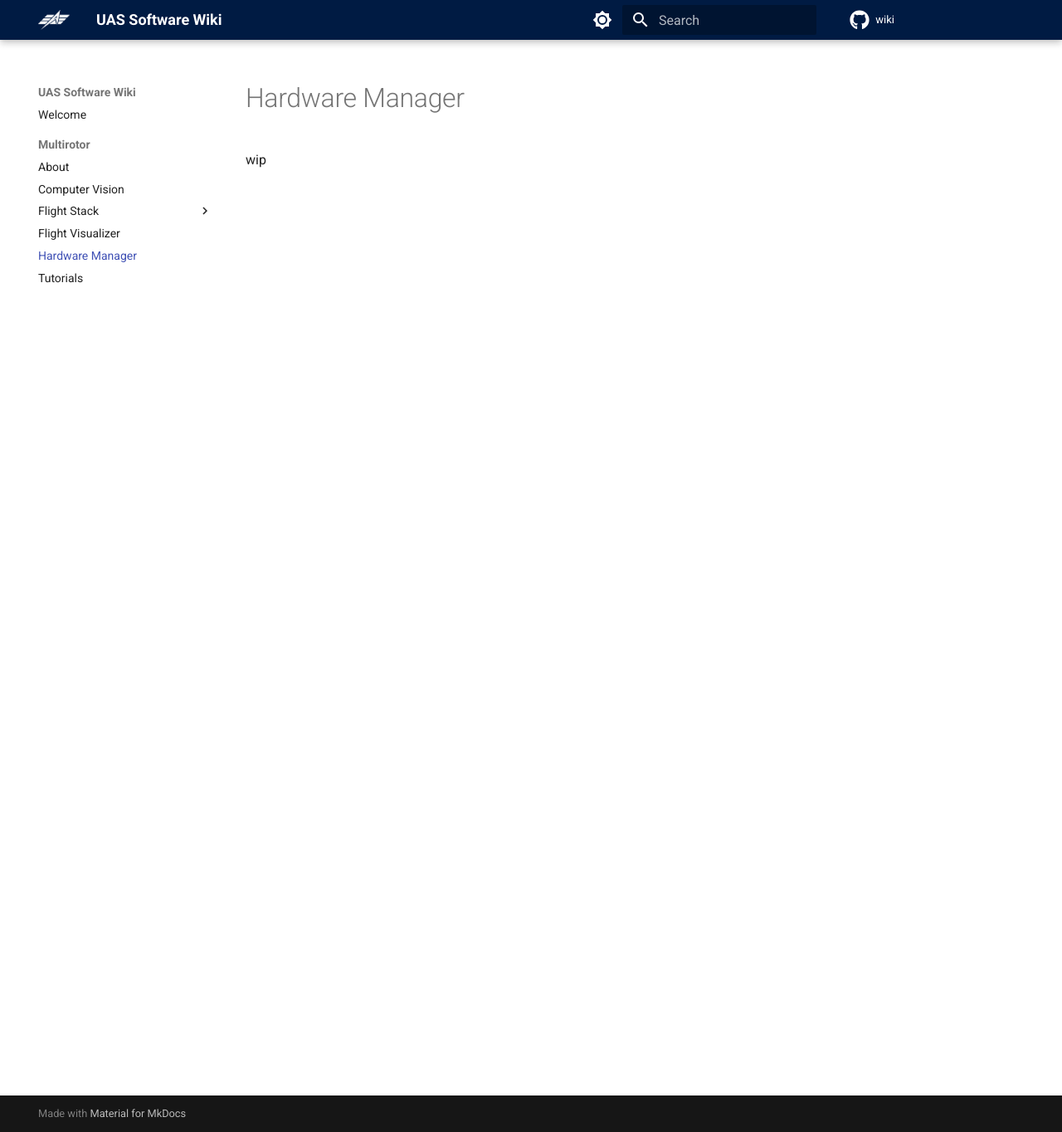
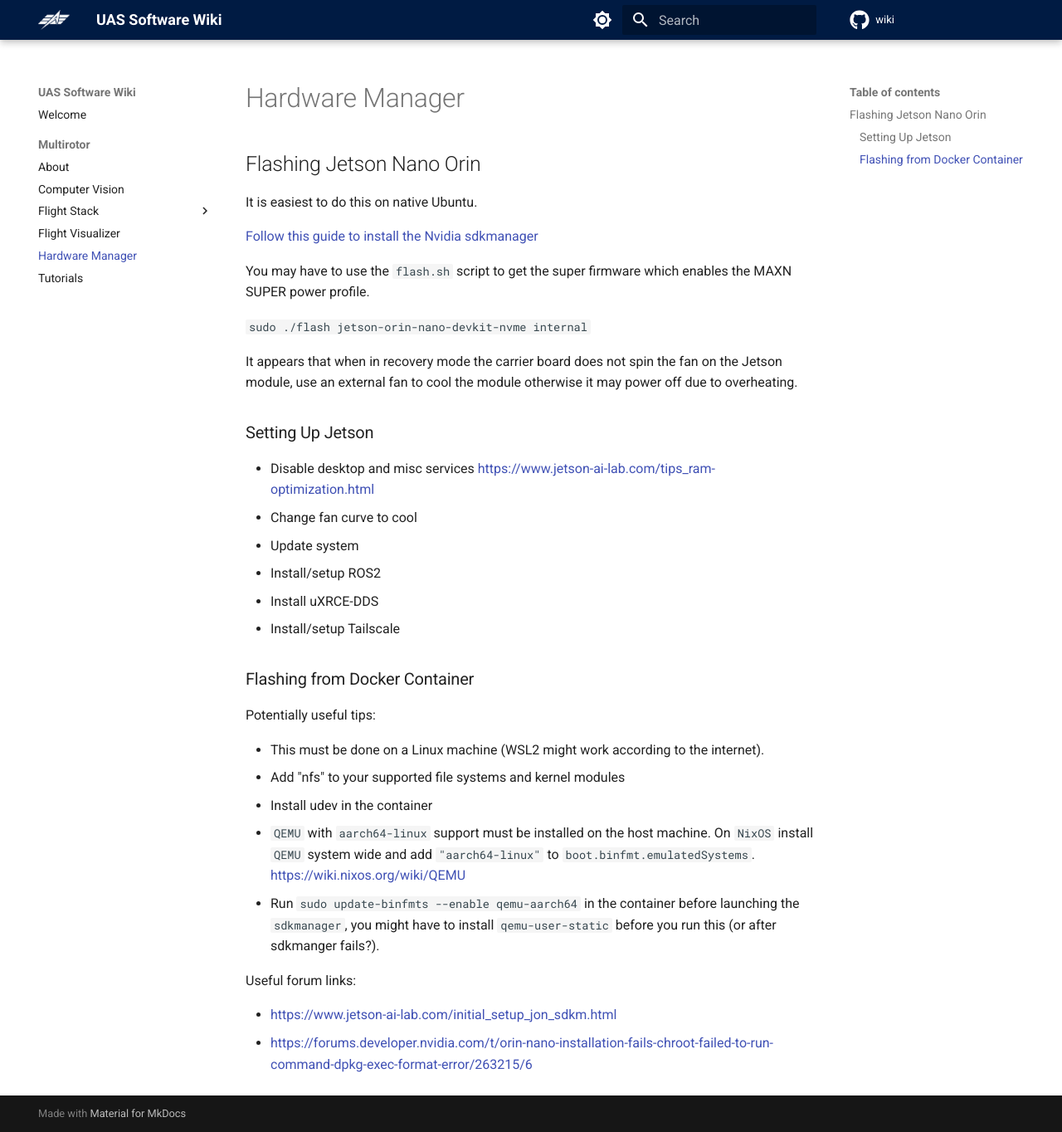
Before and after one commit to UTAT-UAS/wiki, an MkDocs documentation site: the page built from docs/Multirotor/Hardware_Manager/index.md, in a window 1280 px wide and 1364 px high. Shown: the whole window at 83% size. Built offline with MkDocs 1.6.1 and Material for MkDocs 9.7.7, drawn with Linux system fonts in a browser that asks for light colours; comment, search, counter and statistics services are not loaded.

Commit message:
add: Jetson flashing guide

```diff
--- a/docs/Multirotor/Hardware_Manager/index.md
+++ b/docs/Multirotor/Hardware_Manager/index.md
@@ -2,4 +2,38 @@
 title: Hardware Manager
 ---
 
-wip
+## Flashing Jetson Nano Orin
+
+It is easiest to do this on native Ubuntu.
+
+[Follow this guide to install the Nvidia sdkmanager](https://www.jetson-ai-lab.com/initial_setup_jon_sdkm.html)
+
+You may have to use the `flash.sh` script to get the super firmware which enables the MAXN SUPER power profile.
+
+`sudo ./flash jetson-orin-nano-devkit-nvme internal`
+
+It appears that when in recovery mode the carrier board does not spin the fan on the Jetson module, use an external fan to cool the module otherwise it may power off due to overheating.
+
+### Setting Up Jetson
+
+- Disable desktop and misc services [https://www.jetson-ai-lab.com/tips_ram-optimization.html](https://www.jetson-ai-lab.com/tips_ram-optimization.html)
+- Change fan curve to cool
+- Update system
+- Install/setup ROS2
+- Install uXRCE-DDS
+- Install/setup Tailscale
+
+### Flashing from Docker Container
+
+Potentially useful tips:
+
+- This must be done on a Linux machine (WSL2 might work according to the internet).
+- Add "nfs" to your supported file systems and kernel modules
+- Install udev in the container
+- `QEMU` with `aarch64-linux` support must be installed on the host machine. On `NixOS` install `QEMU` system wide and add `"aarch64-linux"` to `boot.binfmt.emulatedSystems`. [https://wiki.nixos.org/wiki/QEMU](https://wiki.nixos.org/wiki/QEMU)
+- Run `sudo update-binfmts --enable qemu-aarch64` in the container before launching the `sdkmanager`, you might have to install `qemu-user-static` before you run this (or after sdkmanger fails?).
+
+Useful forum links:
+
+- [https://www.jetson-ai-lab.com/initial_setup_jon_sdkm.html](https://www.jetson-ai-lab.com/initial_setup_jon_sdkm.html)
+- [https://forums.developer.nvidia.com/t/orin-nano-installation-fails-chroot-failed-to-run-command-dpkg-exec-format-error/263215/6](https://forums.developer.nvidia.com/t/orin-nano-installation-fails-chroot-failed-to-run-command-dpkg-exec-format-error/263215/6)
```
